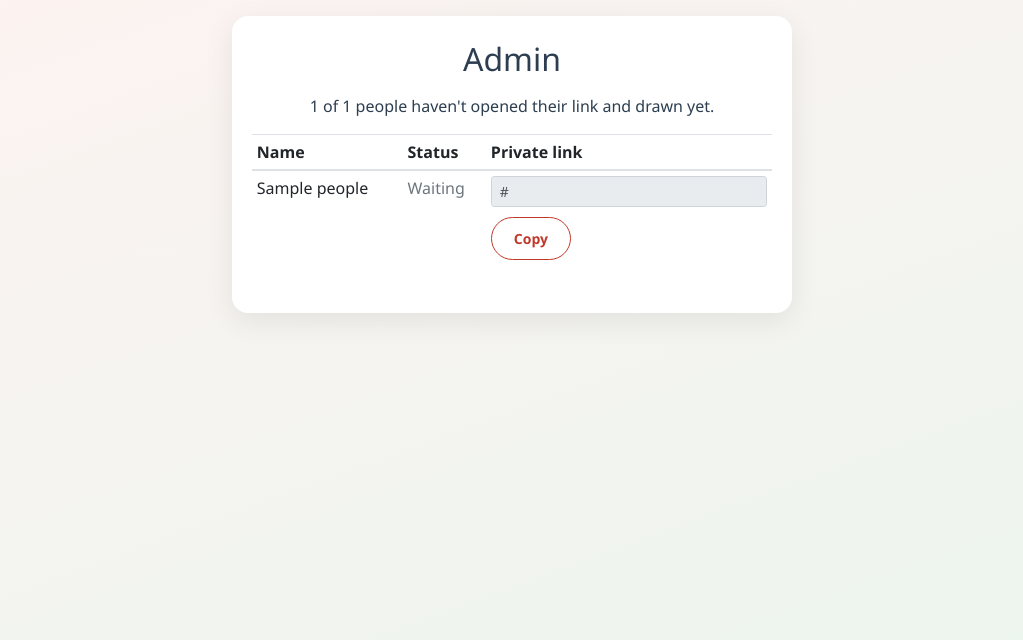
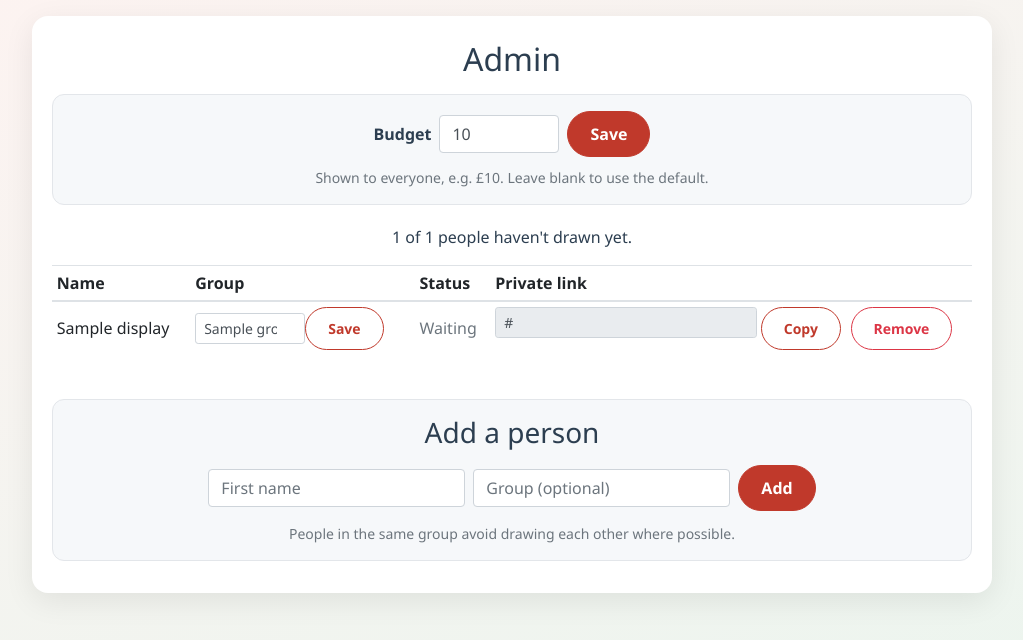
Before and after one commit to hwalker928/SecretSanta-Web, a Flask app: template templates/admin.html in a window 1280 px wide. Shown: the top 640 px of the page, without its empty margins (128-1151 px from the left). Run offline with Flask 3, Linux system fonts and the light colour scheme; the template is opened without the code that fills it: most values are stand-ins (such as "Sample title", 1, 10 or a date in 2020); data that the repository does not hold is empty.

Commit message:
Manage people, groups and budget from the admin page
- Store people and groups in Redis; VALID_NAMES/NAME_GROUPS now only seed
  an empty database
- Admin page: add/remove people, edit groups, reset all draws
- Removing someone who has drawn or been drawn is blocked until draws are reset
- Admin POSTs reject cross-site requests
- Budget is editable on the admin page (BUDGET env var is the default)
- Inject config into all templates via a context processor

Co-Authored-By: Claude Sonnet 5.5 <noreply@anthropic.com>

```diff
--- a/main.py
+++ b/main.py
@@ -1,4 +1,4 @@
-from flask import Flask, render_template, redirect, jsonify, abort, request, Response
+from flask import Flask, render_template, redirect, jsonify, abort, request, Response, url_for
 import redis
 import random
 import logging
@@ -9,7 +9,9 @@ import io
 import base64
 import functools
 import hmac
+import re
 import secrets
+from urllib.parse import urlparse
 
 # Configure logging
 logging.basicConfig(
@@ -22,9 +24,6 @@ config = {
     "reroll_count": int(os.getenv("REROLL_COUNT", 0)),
     "admin_user": os.getenv("ADMIN_USER", "admin"),
     "admin_password": os.getenv("ADMIN_PASSWORD", ""),
-    "names": [
-        n.strip().lower() for n in os.getenv("VALID_NAMES", "").split(",") if n.strip()
-    ],
     "year": os.getenv("YEAR", datetime.datetime.now().year),
     "budget": os.getenv("BUDGET", "10"),
     "url": os.getenv("URL", "http://localhost:8000"),
@@ -36,21 +35,20 @@ config = {
     "use_qr_checks": os.getenv("DISABLE_QR_CHECKS", "false") == "false",
 }
 
-# Optional: group definitions. Format: "group1:alice,bob;group2:carol,dave"
-name_groups_raw = os.getenv("NAME_GROUPS", "")
-name_groups = {}
-if name_groups_raw:
-    for group_spec in [g.strip() for g in name_groups_raw.split(";") if g.strip()]:
-        if ":" in group_spec:
-            group_name, members = group_spec.split(":", 1)
-            for member in [m.strip() for m in members.split(",") if m.strip()]:
-                name_groups[member.lower()] = group_name.strip()
-
-# store in config for template access
-config["name_groups"] = name_groups
-
-
-print("Name groups loaded:", name_groups)
+# VALID_NAMES / NAME_GROUPS only seed the people list the first time the app
+# starts with an empty database. After that, people and groups are managed on
+# the admin page. NAME_GROUPS format: "group1:alice,bob;group2:carol,dave"
+seed_people = {
+    n.strip().lower(): ""
+    for n in os.getenv("VALID_NAMES", "").split(",")
+    if n.strip()
+}
+for group_spec in [g.strip() for g in os.getenv("NAME_GROUPS", "").split(";") if g.strip()]:
+    if ":" in group_spec:
+        group_name, members = group_spec.split(":", 1)
+        for member in [m.strip().lower() for m in members.split(",") if m.strip()]:
+            if member in seed_people:
+                seed_people[member] = group_name.strip().lower()
 
 app = Flask(__name__)
 
@@ -82,6 +80,19 @@ def get_int(key, default=0):
         return default
 
 
+def get_people():
+    """All participants as {lowercase name: lowercase group or ''}."""
+    return dict(redis_client.hgetall("people"))
+
+
+def ensure_person_state(name):
+    """Create per-person state (recipient, reroll count, private link token)."""
+    redis_client.setnx(f"recipient:{name}", "")
+    redis_client.setnx(f"rerolls:{name}", 0)
+    redis_client.setnx(f"token:{name}", secrets.token_urlsafe(12))
+    redis_client.set(f"tokenowner:{redis_client.get(f'token:{name}')}", name)
+
+
 def pick_recipient(giver, exclude=()):
     """Choose a recipient for `giver`, or None if no safe choice exists.
 
@@ -90,7 +101,8 @@ def pick_recipient(giver, exclude=()):
     `exclude` can block specific names. A candidate is rejected if taking it would leave another
     waiting giver with nobody but themselves to give to.
     """
-    names = set(config["names"])
+    people = get_people()
+    names = set(people)
     assigned = set(redis_client.smembers("assigned_recipients"))
     current = redis_client.get(f"recipient:{giver}")
     if current:
@@ -106,10 +118,9 @@ def pick_recipient(giver, exclude=()):
     candidates = [c for c in pool if not leaves_someone_stuck(c)]
 
     # Prefer recipients from a different group where possible
-    groups = config["name_groups"]
-    giver_group = groups.get(giver)
+    giver_group = people.get(giver)
     if giver_group:
-        different = [c for c in candidates if groups.get(c) != giver_group]
+        different = [c for c in candidates if people.get(c) != giver_group]
         if different:
             candidates = different
 
@@ -118,7 +129,12 @@ def pick_recipient(giver, exclude=()):
 
 @app.context_processor
 def inject_config():
-    return {"config": config}
+    # Budget can be changed on the admin page; fall back to the BUDGET env var
+    try:
+        budget = redis_client.get("setting:budget") or config["budget"]
+    except redis.RedisError:
+        budget = config["budget"]
+    return {"config": {**config, "budget": budget}}
 
 
 @app.route("/")
@@ -128,7 +144,7 @@ def main():
 
 @app.route("/qrcodes")
 def qrcodes():
-    people = config["names"]
+    people = sorted(get_people())
     people_dict = []
 
     for person in people:
@@ -150,7 +166,6 @@ def qrcodes():
     return render_template(
         "qrcodes.html",
         people_dict=people_dict,
-        config=config,
         active=get_int("qr-active") == 1,
     )
 
@@ -184,13 +199,12 @@ def qrscan(person_base64):
     else:
         recipient = "Not assigned yet"
 
-    names = [name.capitalize() for name in config["names"]]
+    names = [name.capitalize() for name in sorted(get_people())]
 
     return render_template(
         "qr.html",
         recipient=recipient.capitalize(),
         names=names,
-        config=config,
         song=config["use_songs"]
         and recipient != "Not assigned yet"
         and os.path.isfile(f"static/songs/{recipient.lower()}.mp3"),
@@ -207,17 +221,25 @@ def qrscantest(recipient):
     else:
         recipient = "Not assigned yet"
 
-    names = [name.capitalize() for name in config["names"]]
+    names = [name.capitalize() for name in sorted(get_people())]
 
     return render_template(
         "qr.html",
         recipient=recipient.capitalize(),
         names=names,
-        config=config,
         song=config["use_songs"]
         and recipient != "Not assigned yet"
         and os.path.isfile(f"static/songs/{recipient.lower()}.mp3"),
     )
+
+
+def same_origin():
+    """Reject cross-site POSTs (browsers resend basic-auth credentials)."""
+    source = request.headers.get("Origin") or request.headers.get("Referer")
+    if not source:
+        return True
+    host = urlparse(source).netloc
+    return host in {request.host, urlparse(config["url"]).netloc}
 
 
 def require_admin(view):
@@ -232,6 +254,8 @@ def require_admin(view):
                 "variable to enable it.",
                 403,
             )
+        if request.method == "POST" and not same_origin():
+            abort(403)
         auth = request.authorization
         if not auth or not hmac.compare_digest(
             (auth.password or "").encode("utf-8"), password.encode("utf-8")
@@ -246,16 +270,31 @@ def require_admin(view):
     return wrapper
 
 
+def admin_redirect(message, ok=True):
+    return redirect(url_for("admin", msg=message, ok=1 if ok else 0))
+
+
+def clean_name(raw):
+    name = (raw or "").strip().lower()
+    return name if re.fullmatch(r"[\w' -]{1,32}", name) else None
+
+
+def clean_group(raw):
+    return (raw or "").strip().lower()[:32]
+
+
 @app.route("/ssadmin")
 @require_admin
 def admin():
     people = []
 
     try:
-        for name in config["names"]:
+        for name, group in sorted(get_people().items()):
             people.append(
                 {
-                    "name": name.capitalize(),
+                    "name": name,
+                    "display": name.capitalize(),
+                    "group": group,
                     "assigned": bool(redis_client.get(f"recipient:{name}")),
                     "link": f"{config['url'].rstrip('/')}/u/{redis_client.get(f'token:{name}')}",
                 }
@@ -269,15 +308,93 @@ def admin():
     return render_template(
         "admin.html",
         people=people,
+        groups=sorted({p["group"] for p in people if p["group"]}),
         count=sum(1 for p in people if not p["assigned"]),
-        config=config,
+        any_drawn=any(p["assigned"] for p in people),
+        message=request.args.get("msg"),
+        message_ok=request.args.get("ok") == "1",
     )
+
+
+@app.route("/ssadmin/budget", methods=["POST"])
+@require_admin
+def admin_set_budget():
+    budget = (request.form.get("budget") or "").strip()
+    if len(budget) > 20:
+        return admin_redirect("Budget must be 20 characters or fewer.", False)
+    if budget:
+        redis_client.set("setting:budget", budget)
+        return admin_redirect(f"Budget set to {budget}.")
+    redis_client.delete("setting:budget")  # blank = back to the BUDGET env default
+    return admin_redirect(f"Budget reset to the default ({config['budget']}).")
+
+
+@app.route("/ssadmin/people", methods=["POST"])
+@require_admin
+def admin_add_person():
+    name = clean_name(request.form.get("name"))
+    if not name:
+        return admin_redirect(
+            "Names must be 1-32 characters: letters, numbers, spaces, - or '.", False
+        )
+
+    with redis_client.lock(ASSIGN_LOCK, timeout=10, blocking_timeout=10):
+        if not redis_client.hsetnx("people", name, clean_group(request.form.get("group"))):
+            return admin_redirect(f"{name.capitalize()} is already in the list.", False)
+        ensure_person_state(name)
+
+    message = f"Added {name.capitalize()}."
+    if redis_client.scard("assigned_recipients"):
+        message += " Draws have already started, so they may not be picked by anyone; reset the draws if that's a problem."
+    return admin_redirect(message)
+
+
+@app.route("/ssadmin/people/<name>/group", methods=["POST"])
+@require_admin
+def admin_set_group(name):
+    if not redis_client.hexists("people", name):
+        abort(404)
+    redis_client.hset("people", name, clean_group(request.form.get("group")))
+    return admin_redirect(f"Updated {name.capitalize()}'s group.")
+
+
+@app.route("/ssadmin/people/<name>/remove", methods=["POST"])
+@require_admin
+def admin_remove_person(name):
+    with redis_client.lock(ASSIGN_LOCK, timeout=10, blocking_timeout=10):
+        if not redis_client.hexists("people", name):
+            abort(404)
+        if redis_client.get(f"recipient:{name}") or name in redis_client.smembers(
+            "assigned_recipients"
+        ):
+            return admin_redirect(
+                f"{name.capitalize()} has already drawn or been drawn by someone. Reset the draws before removing them.",
+                False,
+            )
+        token = redis_client.get(f"token:{name}")
+        redis_client.hdel("people", name)
+        redis_client.delete(f"recipient:{name}", f"rerolls:{name}", f"token:{name}")
+        if token:
+            redis_client.delete(f"tokenowner:{token}")
+    return admin_redirect(f"Removed {name.capitalize()}.")
+
+
+@app.route("/ssadmin/reset", methods=["POST"])
+@require_admin
+def admin_reset_draws():
+    """Clear every draw and reroll count. People, groups and links are kept."""
+    with redis_client.lock(ASSIGN_LOCK, timeout=10, blocking_timeout=10):
+        redis_client.delete("assigned_recipients")
+        for name in get_people():
+            redis_client.set(f"recipient:{name}", "")
+            redis_client.set(f"rerolls:{name}", 0)
+    return admin_redirect("All draws have been reset.")
 
 
 def person_for_token(token):
     """Return the (lowercase) name that owns this private link, or abort(404)."""
     name = redis_client.get(f"tokenowner:{token}")
-    if name not in config["names"]:
+    if not name or name not in get_people():
         abort(404)
     return name
 
@@ -339,7 +456,6 @@ def rules(token):
     return render_template(
         "rules.html",
         chosen_recipient_capital=recipient.capitalize(),
-        config=config,
         token=token,
         reroll_limit=config["reroll_count"],
         rerolls_left=max(0, config["reroll_count"] - rerolls_used),
@@ -393,17 +509,14 @@ def reroll(token):
 
 # Initialise state without clobbering anything already stored (safe across
 # restarts and across multiple gunicorn workers booting at once).
-for _name in config["names"]:
-    redis_client.setnx(f"recipient:{_name}", "")
-    redis_client.setnx(f"rerolls:{_name}", 0)
+if not redis_client.exists("people"):
+    for _name, _group in seed_people.items():
+        redis_client.hsetnx("people", _name, _group)
+for _name in get_people():
+    ensure_person_state(_name)
 redis_client.setnx("qr-active", 0)
 
-# Every person gets a private, unguessable link token (created once, persisted)
-for _name in config["names"]:
-    redis_client.setnx(f"token:{_name}", secrets.token_urlsafe(12))
-    redis_client.set(f"tokenowner:{redis_client.get(f'token:{_name}')}", _name)
-
-print(f"Loaded {len(config['names'])} names.")
+print(f"Loaded {len(get_people())} names.")
 print(f"Loaded songs: {os.listdir('static/songs') if os.path.isdir('static/songs') else []}")
 
 
--- a/templates/admin.html
+++ b/templates/admin.html
@@ -1,31 +1,96 @@
 {% extends "base.html" %} {% block content %}
+<style>
+  .content { max-width: 960px; }
+  .content table { text-align: left; }
+  .link-input { min-width: 220px; }
+</style>
 <h2>Admin</h2>
+
+{% if message %}
+<div class="alert {{ 'alert-success' if message_ok else 'alert-danger' }}" role="alert">{{ message }}</div>
+{% endif %}
+
+<div class="panel-box" style="margin-top: 0; margin-bottom: 20px">
+  <form method="post" action="{{ url_for('admin_set_budget') }}" class="form-inline justify-content-center">
+    <label for="budget" class="mr-2"><b>Budget</b></label>
+    <input id="budget" name="budget" value="{{ config['budget'] }}" class="form-control mr-2" maxlength="20" style="width: 120px" />
+    <button class="btn btn-primary" style="margin-top: 0">Save</button>
+  </form>
+  <p class="text-muted small" style="margin: 10px 0 0">
+    Shown to everyone, e.g. £10. Leave blank to use the default.
+  </p>
+</div>
+
 <p>
-  {{ count }} of {{ people|length }} people haven't opened their link and drawn
-  yet.
+  {{ count }} of {{ people|length }} people haven't drawn yet.
 </p>
-<table class="table table-sm text-left">
+
+<div class="table-responsive">
+  <table class="table table-sm">
     <thead>
-    <tr><th>Name</th><th>Status</th><th>Private link</th></tr>
+      <tr><th>Name</th><th>Group</th><th>Status</th><th>Private link</th><th></th></tr>
     </thead>
     <tbody>
       {% for p in people %}
       <tr>
-      <td>{{ p.name }}</td>
-      <td>
+        <td class="align-middle">{{ p.display }}</td>
+        <td class="align-middle">
+          <form method="post" action="{{ url_for('admin_set_group', name=p.name) }}" class="form-inline">
+            <input name="group" value="{{ p.group }}" list="groups" placeholder="none" maxlength="32" class="form-control form-control-sm" style="width: 110px" />
+            <button class="btn btn-outline-primary btn-sm" style="margin-top: 0">Save</button>
+          </form>
+        </td>
+        <td class="align-middle">
           {% if p.assigned %}<span class="text-success">Drawn</span>{% else %}<span class="text-muted">Waiting</span>{% endif %}
         </td>
-      <td>
-        <input class="form-control form-control-sm" readonly value="{{ p.link }}" onclick="this.select()" />
-        <button class="btn btn-outline-primary btn-sm" onclick="copyLink(this, '{{ p.link }}')">Copy</button>
+        <td class="align-middle">
+          <div class="d-flex">
+            <input class="form-control form-control-sm link-input" readonly value="{{ p.link }}" onclick="this.select()" />
+            <button type="button" class="btn btn-outline-primary btn-sm ml-1" style="margin-top: 0" data-link="{{ p.link }}" onclick="copyLink(this)">Copy</button>
+          </div>
+        </td>
+        <td class="align-middle">
+          <form method="post" action="{{ url_for('admin_remove_person', name=p.name) }}" onsubmit="return confirm('Remove {{ p.display }}?')">
+            <button class="btn btn-outline-danger btn-sm" style="margin-top: 0">Remove</button>
+          </form>
         </td>
       </tr>
+      {% else %}
+      <tr><td colspan="5" class="text-muted">Nobody yet. Add someone below.</td></tr>
       {% endfor %}
     </tbody>
   </table>
+</div>
+
+<datalist id="groups">
+  {% for g in groups %}<option value="{{ g }}">{% endfor %}
+</datalist>
+
+<div class="panel-box">
+  <h3>Add a person</h3>
+  <form method="post" action="{{ url_for('admin_add_person') }}" class="form-inline justify-content-center">
+    <input name="name" class="form-control mr-2" placeholder="First name" maxlength="32" required />
+    <input name="group" class="form-control mr-2" placeholder="Group (optional)" list="groups" maxlength="32" />
+    <button class="btn btn-primary" style="margin-top: 0">Add</button>
+  </form>
+  <p class="text-muted small" style="margin: 12px 0 0">
+    People in the same group avoid drawing each other where possible.
+  </p>
+</div>
+
+{% if any_drawn %}
+<div class="panel-box">
+  <h3>Reset draws</h3>
+  <p class="small">Clears every draw and reroll. People, groups and links stay the same.</p>
+  <form method="post" action="{{ url_for('admin_reset_draws') }}" onsubmit="return confirm('Clear ALL draws? Everyone will need to draw again.')">
+    <button class="btn btn-outline-danger" style="margin-top: 0">Reset all draws</button>
+  </form>
+</div>
+{% endif %}
+
 <script>
-  function copyLink(btn, link) {
-    navigator.clipboard.writeText(link).then(() => {
+  function copyLink(btn) {
+    navigator.clipboard.writeText(btn.dataset.link).then(() => {
       btn.innerText = "Copied!";
       setTimeout(() => (btn.innerText = "Copy"), 1500);
     });
```
Also changed, not shown: README.md, 1 other file. Lines whose indentation alone changed are shown as unchanged.
